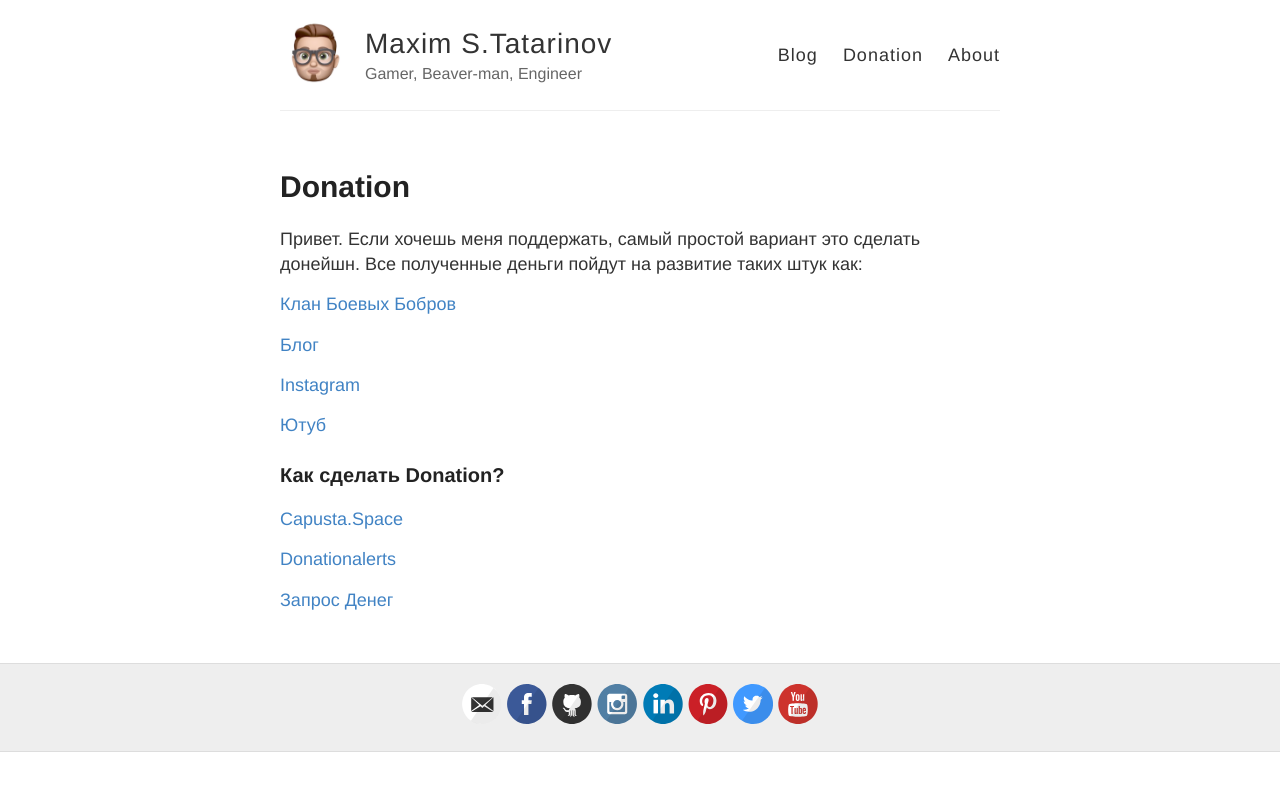
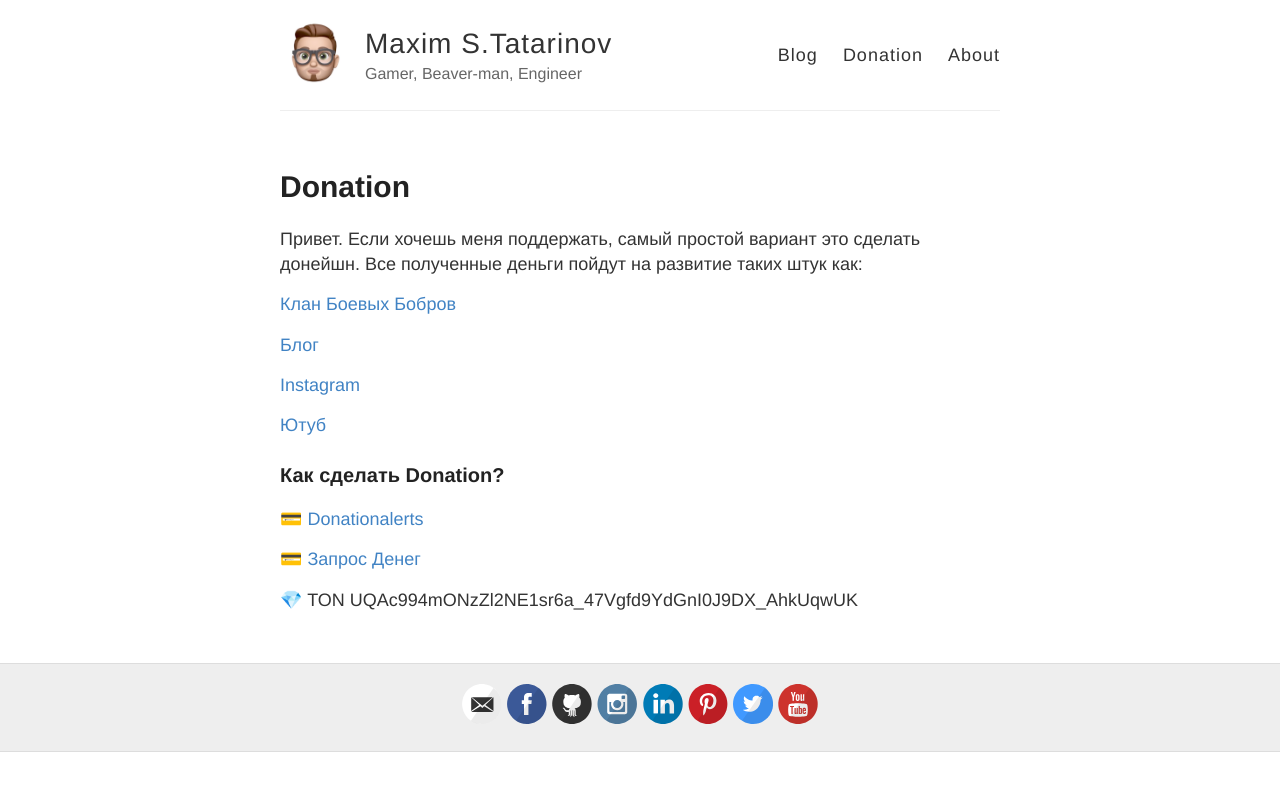
Before and after one commit to tatarinovms/tatarinovms.github.io, a Jekyll site: the page built from donate.md, in a window 1280 px wide. Shown: the top 791 px of the page. Built offline with Jekyll 4.4.1, drawn with Linux system fonts in a browser that asks for light colours.

```diff
--- a/donate.md
+++ b/donate.md
@@ -15,8 +15,9 @@ permalink: /donation/
 [Ютуб](https://www.youtube.com/channel/UCBRwhdCwQRdgYz2zXadNXEg)
 
 ### Как сделать Donation?
-[Capusta.Space](https://capu.st/beaverclan)
 
-[Donationalerts](http://www.donationalerts.ru/r/tatarinovms)
+💳 [Donationalerts](http://www.donationalerts.ru/r/tatarinovms)
 
-[Запрос Денег](https://www.tinkoff.ru/sl/Al0obkKT7Rk)
+💳 [Запрос Денег](https://www.tinkoff.ru/sl/Al0obkKT7Rk)
+
+💎 TON UQAc994mONzZl2NE1sr6a_47Vgfd9YdGnI0J9DX_AhkUqwUK
```
